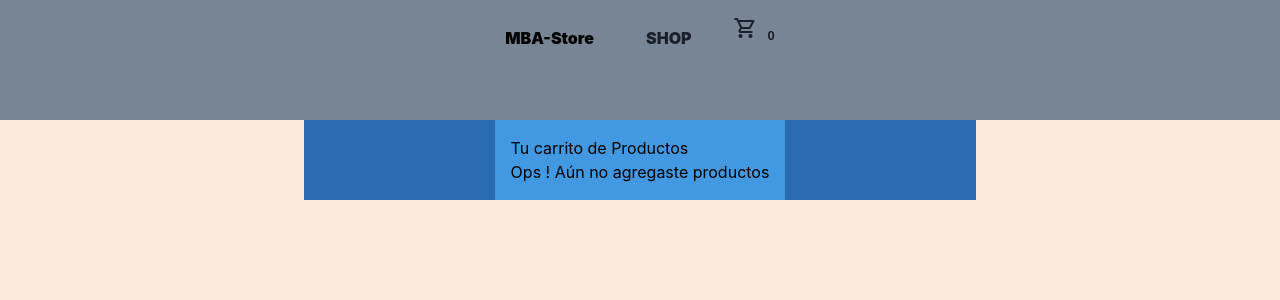
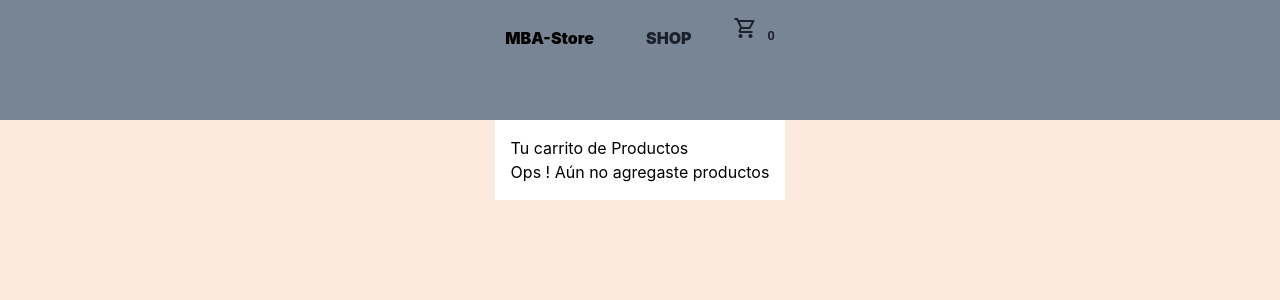
Before and after one commit to belenagui/indumentariamba, a React (Vite) app: page /Cart in a window 1280 px wide. Shown: the top 300 px of the page. Built offline with nearby package versions, Linux system fonts and the light colour scheme.

Commit message:
bug unique key prop fixed in cart

```diff
--- a/src/components/Cart.jsx
+++ b/src/components/Cart.jsx
@@ -35,16 +35,16 @@ const handleAddProduct = (id, quantity, stock) => {
 
   return (
     <>
-      <Container maxW='2xl' bg='blue.600' centerContent>
-        <Box padding='4' bg='blue.400' color='black' maxW='md'>
+      <Container  maxW='2xl' bg='rgb(252, 234, 222)' centerContent>
+        <Box padding='4' bg='white' color='black' maxW='md'>
           <h1 className='tituloCart'>Tu carrito de Productos </h1>
            {cart.length===0 ? (
             <h3> Ops ! Aún no agregaste productos </h3>
           ): (
             <>
             {cart.map((product)=>(
-              <>
-              <Card maxW='sm'>
+
+              <Card key={product.id} maxW='sm'>
                 <CardBody>
                 <Stack mt='6' spacing='3'>
                 <Heading size='md'>{product.tittle}</Heading>
@@ -82,12 +82,11 @@ const handleAddProduct = (id, quantity, stock) => {
              </CardFooter>
             </Card>
 
-              </>
             ))}
             <div className='cart-container'>
               <div>
                 <h3> Su total: ${totalPrice} </h3>
-                <Button onClick={handleEmpty} variant='solid' colorScheme='blue'>
+                <Button p={2} m={4} onClick={handleEmpty} variant='solid' colorScheme='blue'>
                         Vaciar Carrito
                   </Button>
               </div>
```
